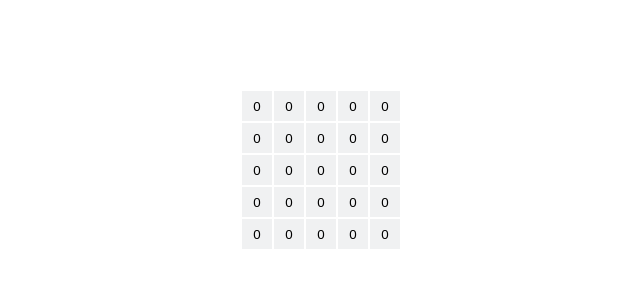
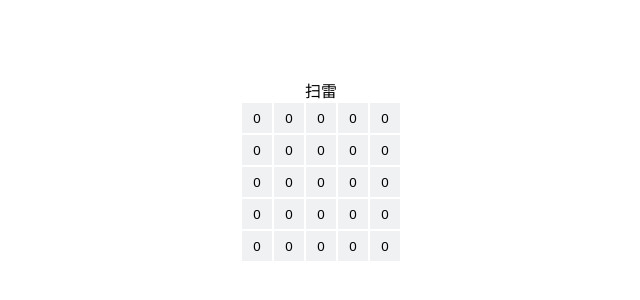
Before and after one commit to Debbl/react-minesweeper, a React (Vite) app: page / in a window 1280 px wide. Shown: the part 230-530 px from the top of the page, without its empty margins (319-959 px from the left). Built offline with nearby package versions, Linux system fonts and the light colour scheme.

Commit message:
remove i

```diff
--- a/package.json
+++ b/package.json
@@ -11,7 +11,6 @@
   "dependencies": {
     "@types/lodash": "^4.14.185",
     "clsx": "^1.2.1",
-    "i": "^0.3.7",
     "immer": "^9.0.15",
     "lodash": "^4.17.21",
     "react": "^18.2.0",
--- a/src/App.tsx
+++ b/src/App.tsx
@@ -195,6 +195,7 @@ function App() {
   };
   return (
     <div className="app">
+      <div>扫雷</div>
       <div className="container">
         {state.map((rows, y) => (
           <div key={y} className="rows">
```
Also changed, not shown: 1 other file (tests, documents, lock files or other folders).
